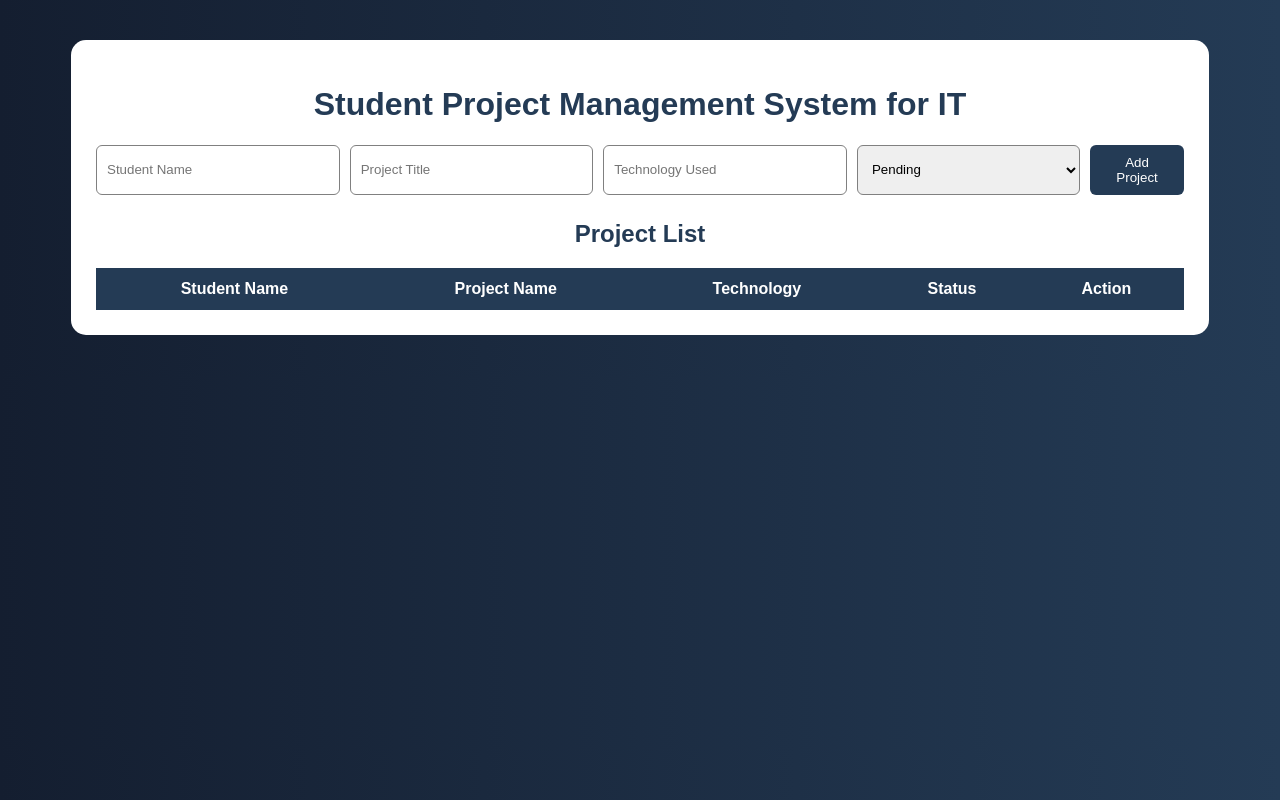
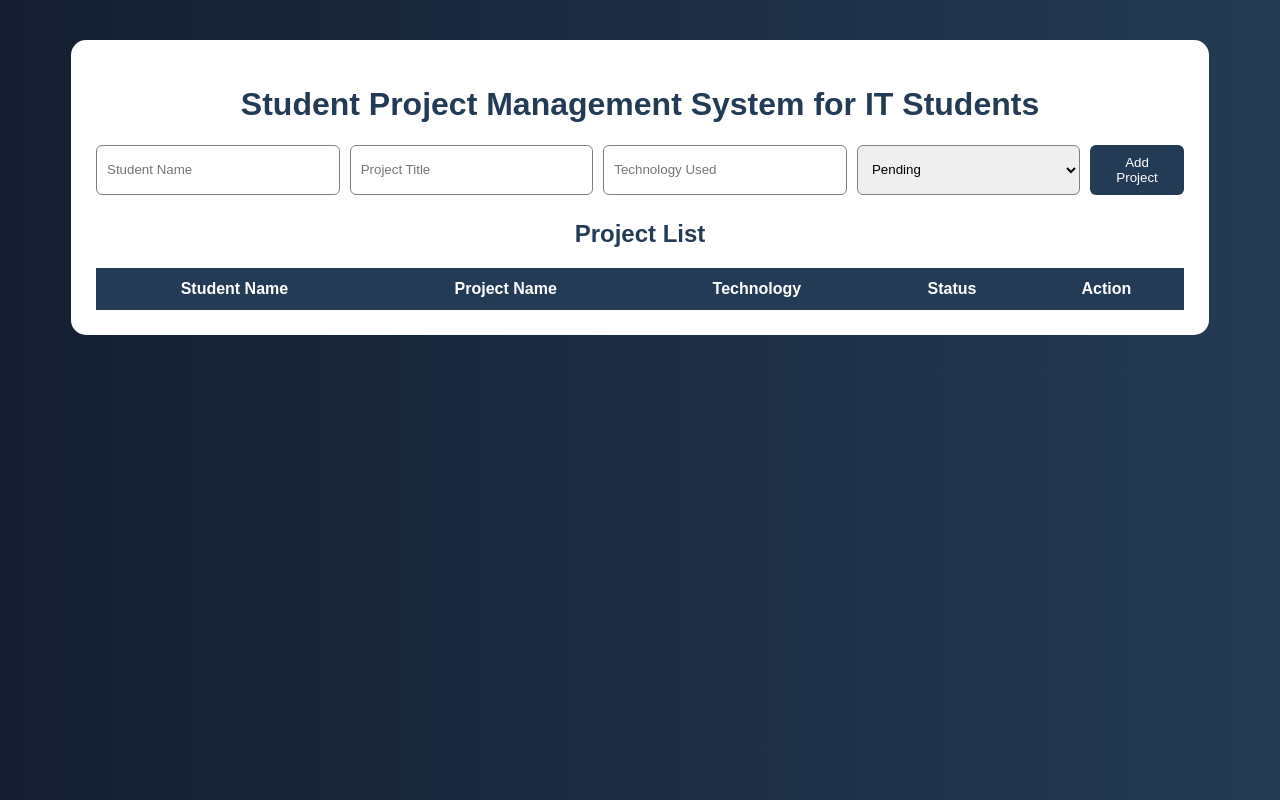
Before and after one commit to narayanatavva123/student-project-management-system, a website with bundled scripts: page public/index.html in a window 1280 px wide. Built offline with nearby package versions, Linux system fonts and the light colour scheme; no server answers.

Commit message:
Update heading for student project management system

```diff
--- a/public/index.html
+++ b/public/index.html
@@ -7,7 +7,7 @@
 <body>
 
 <div class="container">
-  <h1>Student Project Management System  for IT</h1>
+  <h1>Student Project Management System  for IT Students</h1>
 
   <div class="form-box">
     <input type="text" id="studentName" placeholder="Student Name">
```
